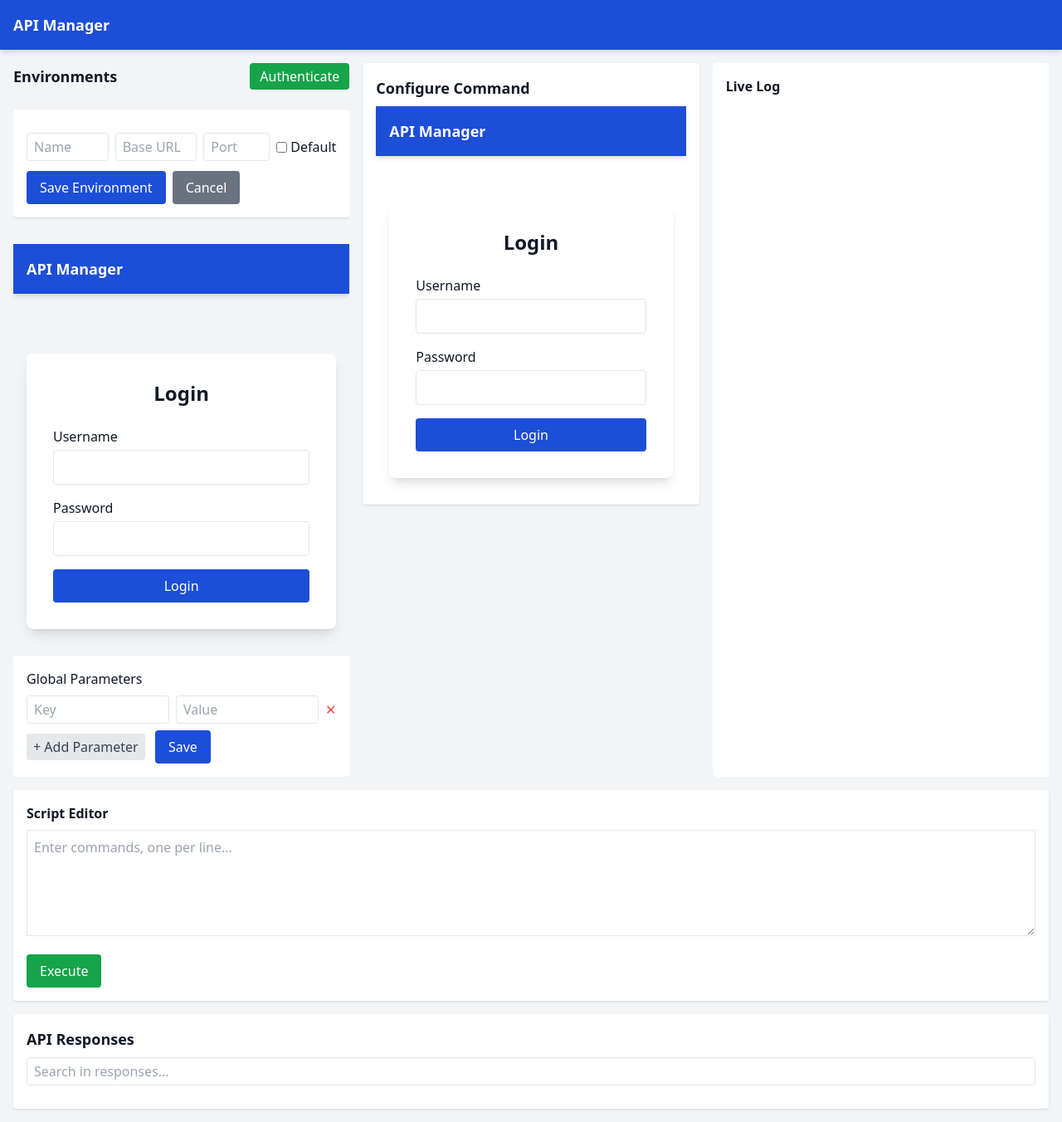
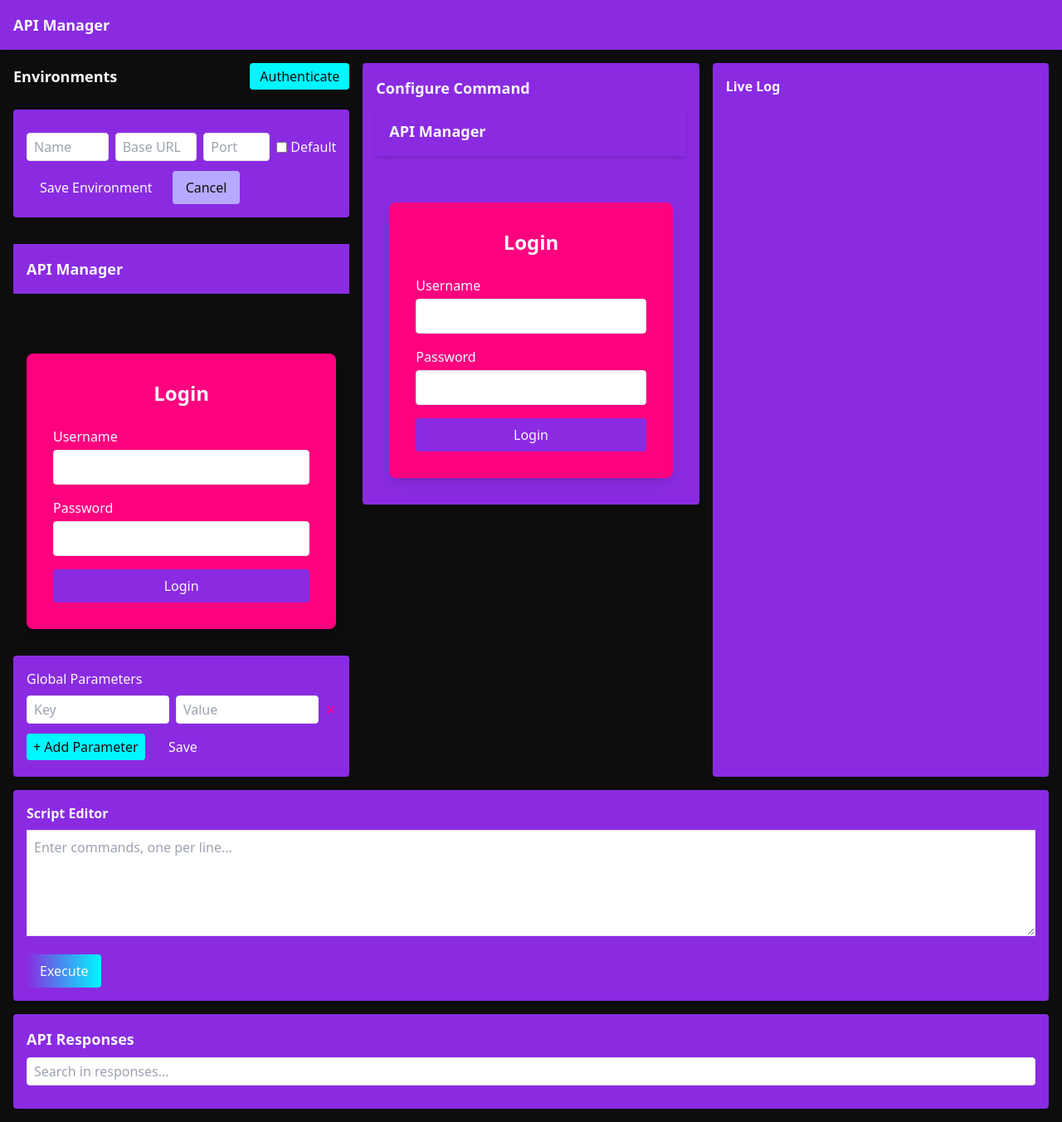
Before and after one commit to torosys/FlaskAPIManager, a Flask app: template templates/main.html in a window 1280 px wide. Shown: the whole page at 83% size. Run offline with Flask 3, Linux system fonts and the light colour scheme; the template is opened without the code that fills it, so the values that code supplies are empty; some libraries are stand-ins or nearby versions.

Commit message:
Apply new color scheme

```diff
--- a/templates/base.html
+++ b/templates/base.html
@@ -8,16 +8,41 @@
     <script src="https://cdn.tailwindcss.com"></script>
     <!-- HTMX -->
     <script src="https://unpkg.com/htmx.org@1.8.4"></script>
+    <style>
+        :root {
+            --primary: #8A2BE2;
+            --secondary: #00F7FF;
+            --background: #0D0D0D;
+            --accent: #FF007F;
+            --hover-cta: #1F51FF;
+            --text-main: #F8F8FF;
+            --subtext: #555E66;
+        }
+        .bg-primary { background-color: var(--primary); }
+        .bg-secondary { background-color: var(--secondary); }
+        .bg-accent { background-color: var(--accent); }
+        .bg-background { background-color: var(--background); }
+        .bg-edit { background-color: #B7A9FF; }
+        .bg-delete { background-color: var(--accent); }
+        .bg-update { background-color: var(--hover-cta); }
+        .gradient-execute { background-image: linear-gradient(90deg, #8A2BE2, #00F7FF); }
+        .hover-cta:hover { background-color: var(--hover-cta); }
+        .text-main { color: var(--text-main); }
+        .text-sub { color: var(--subtext); }
+        .hover-text-cta:hover { color: var(--hover-cta); }
+        .text-accent { color: var(--accent); }
+        .text-background { color: var(--background); }
+    </style>
 </head>
-<body class="bg-gray-100 text-gray-900 font-sans">
+<body class="font-sans" style="background-color: var(--background); color: var(--text-main);">
     {% block navbar %}
-    <nav class="bg-blue-700 text-white p-4 shadow-md">
+    <nav class="bg-primary text-main p-4 shadow-md">
         <div class="container mx-auto flex justify-between">
             <div class="text-lg font-semibold">API Manager</div>
             <div>
                 {% if session.username %}
                     <span class="mr-4">Logged in as {{ session.username }}</span>
-                    <a href="{{ url_for('logout') }}" class="underline hover:text-gray-200">Logout</a>
+                    <a href="{{ url_for('logout') }}" class="underline hover-text-cta">Logout</a>
                 {% endif %}
             </div>
         </div>
--- a/templates/commands_list.html
+++ b/templates/commands_list.html
@@ -2,11 +2,11 @@
   <div class="flex justify-between border-b pb-2 items-center">
     <div>
       <span class="font-semibold">{{ cmd['name'] }}</span>
-      <span class="text-sm text-gray-600">[{{ cmd['http_method'] }}] {{ cmd['endpoint'] }}</span>
+      <span class="text-sm text-sub">[{{ cmd['http_method'] }}] {{ cmd['endpoint'] }}</span>
     </div>
     <div class="space-x-2">
-      <button hx-get="/edit_command/{{ cmd['id'] }}" hx-target="#main-command-form" hx-swap="outerHTML" class="bg-yellow-500 text-white px-2 py-1 rounded hover:bg-yellow-400">Edit</button>
-      <button hx-post="/delete_command/{{ cmd['id'] }}" hx-swap="none" class="bg-red-600 text-white px-2 py-1 rounded hover:bg-red-500">Delete</button>
+      <button hx-get="/edit_command/{{ cmd['id'] }}" hx-target="#main-command-form" hx-swap="outerHTML" class="bg-edit text-background px-2 py-1 rounded hover-cta">Edit</button>
+      <button hx-post="/delete_command/{{ cmd['id'] }}" hx-swap="none" class="bg-delete text-main px-2 py-1 rounded hover-cta">Delete</button>
     </div>
   </div>
 {% endfor %}
--- a/templates/login.html
+++ b/templates/login.html
@@ -1,9 +1,9 @@
 {% extends 'base.html' %}
 {% block content %}
-<div class="max-w-md mx-auto bg-white p-8 rounded-lg shadow-lg mt-10">
+<div class="max-w-md mx-auto bg-accent p-8 rounded-lg shadow-lg mt-10">
     <h2 class="text-2xl font-semibold mb-6 text-center">Login</h2>
     {% if error %}
-        <p class="text-red-500 mb-4 text-center">{{ error }}</p>
+        <p class="text-accent mb-4 text-center">{{ error }}</p>
     {% endif %}
     <form method="post" class="space-y-4">
         <div>
@@ -14,7 +14,7 @@
             <label class="block mb-1 font-medium">Password</label>
             <input type="password" name="password" class="w-full border rounded px-3 py-2" required>
         </div>
-        <button type="submit" class="w-full bg-blue-700 text-white py-2 rounded hover:bg-blue-600">Login</button>
+        <button type="submit" class="w-full bg-primary text-main py-2 rounded hover-cta">Login</button>
     </form>
 </div>
 {% endblock %}
--- a/templates/logs.html
+++ b/templates/logs.html
@@ -1,5 +1,5 @@
 {% for entry in logs %}
-  <div class="mb-2 text-sm {% if entry.type == 'error' %}text-red-600{% else %}text-gray-800{% endif %}">
+  <div class="mb-2 text-sm {% if entry.type == 'error' %}text-accent{% else %}text-main{% endif %}">
     <pre class="whitespace-pre-wrap">{{ entry.message }}</pre>
   </div>
 {% endfor %}
--- a/templates/main.html
+++ b/templates/main.html
@@ -12,7 +12,7 @@
         hx-include="[name=auth_url]"
         hx-trigger="click"
         hx-swap="none"
-        class="bg-green-600 text-white px-3 py-1 rounded hover:bg-green-500"
+        class="bg-secondary text-background px-3 py-1 rounded hover-cta"
       >
         Authenticate
       </button>
@@ -24,7 +24,7 @@
       hx-post="/envs"
       hx-target="#envs-list"
       hx-swap="outerHTML"
-      class="bg-white p-4 rounded shadow space-y-3"
+      class="bg-primary text-main p-4 rounded shadow space-y-3"
     >
       <input type="hidden" name="env_id" id="env_id">
       <div class="flex space-x-2 items-center flex-wrap">
@@ -64,14 +64,14 @@
       <div class="flex space-x-2 mt-2">
         <button
           type="submit"
-          class="bg-blue-700 text-white px-4 py-2 rounded hover:bg-blue-600"
+          class="bg-primary text-main px-4 py-2 rounded hover-cta"
         >
           Save Environment
         </button>
         <button
           type="button"
           id="reset-env-form"
-          class="bg-gray-500 text-white px-4 py-2 rounded hover:bg-gray-400"
+          class="bg-edit text-background px-4 py-2 rounded hover-cta"
         >
           Cancel
         </button>
@@ -88,7 +88,7 @@
     <div id="envs-list"></div>
 
     <!-- Global Scope Parameters -->
-    <div class="bg-white p-4 rounded shadow">
+    <div class="bg-primary text-main p-4 rounded shadow">
       <h4 class="font-medium mb-2">Global Parameters</h4>
       <form
         hx-post="/save_globals"
@@ -124,7 +124,7 @@
               <button
                 type="button"
                 onclick="document.getElementById('gp-field-{{ idx }}').remove();"
-                class="text-red-500 hover:text-red-700"
+                class="text-accent hover-text-cta"
               >
                 ✕
               </button>
@@ -151,7 +151,7 @@
             <button
               type="button"
               onclick="document.getElementById('gp-field-{{ idx }}').remove();"
-              class="text-red-500 hover:text-red-700"
+              class="text-accent hover-text-cta"
             >
               ✕
             </button>
@@ -160,13 +160,13 @@
         <button
           type="button"
           id="add-gparam"
-          class="bg-gray-200 text-gray-700 px-2 py-1 rounded hover:bg-gray-300"
+          class="bg-secondary text-background px-2 py-1 rounded hover-cta"
         >
           + Add Parameter
         </button>
         <button
           type="submit"
-          class="bg-blue-700 text-white px-4 py-2 rounded hover:bg-blue-600 ml-2"
+          class="bg-primary text-main px-4 py-2 rounded hover-cta ml-2"
         >
           Save
         </button>
@@ -199,7 +199,7 @@
             <button
               type="button"
               onclick="document.getElementById('gp-field-${gpCount}').remove();"
-              class="text-red-500 hover:text-red-700"
+              class="text-accent hover-text-cta"
             >
               ✕
             </button>
@@ -217,7 +217,7 @@
 
   <!-- Center Pane: Command Config Form -->
   <div class="col-span-1 md:col-span-1">
-    <div class="bg-white p-4 rounded shadow mb-4">
+    <div class="bg-primary text-main p-4 rounded shadow mb-4">
       <h3 class="text-lg font-semibold mb-2">Configure Command</h3>
       <div hx-get="/commands?form_only=1" hx-trigger="load" hx-target="#main-command-form" hx-swap="outerHTML"></div>
       <div id="main-command-form"></div>
@@ -226,7 +226,7 @@
 
   <!-- Right Pane: Live Log -->
   <div class="col-span-1 flex flex-col space-y-4 overflow-auto">
-    <div class="bg-white p-4 rounded shadow flex-1 overflow-auto">
+    <div class="bg-primary text-main p-4 rounded shadow flex-1 overflow-auto">
       <h3 class="font-semibold mb-2">Live Log</h3>
       <div id="log-section" class="h-full overflow-auto"></div>
     </div>
@@ -235,12 +235,12 @@
 
 <!-- Bottom Pane: Script Editor and API Responses spanning full width -->
 <div class="mt-4 space-y-4">
-  <div class="bg-white p-4 rounded shadow">
+  <div class="bg-primary text-main p-4 rounded shadow">
     <h3 class="font-semibold mb-2">Script Editor</h3>
     <textarea id="script" name="script" class="border w-full h-32 p-2 mb-4" placeholder="Enter commands, one per line..."></textarea>
-    <button id="run-btn" class="bg-green-600 text-white px-4 py-2 rounded hover:bg-green-500" hx-post="/execute" hx-include="#script" hx-target="#log-section" hx-swap="innerHTML">Execute</button>
+    <button id="run-btn" class="gradient-execute text-main px-4 py-2 rounded hover-cta" hx-post="/execute" hx-include="#script" hx-target="#log-section" hx-swap="innerHTML">Execute</button>
   </div>
-  <div class="bg-white p-4 rounded shadow">
+  <div class="bg-primary text-main p-4 rounded shadow">
     <h3 class="text-lg font-semibold mb-2">API Responses</h3>
     <input type="text" id="search-input" placeholder="Search in responses..." class="w-full border rounded px-2 py-1 mb-3">
     <div id="results-container" class="space-y-4"></div>
@@ -269,7 +269,7 @@
     data.forEach(item => {
       const div = document.createElement('div');
       div.className = 'border p-2 rounded';
-      div.innerHTML = `<h4 class='font-medium'>${item.command}:</h4><pre class='bg-gray-100 p-2 rounded'>${JSON.stringify(item.response, null, 2)}</pre>`;
+      div.innerHTML = `<h4 class='font-medium'>${item.command}:</h4><pre class='bg-background p-2 rounded'>${JSON.stringify(item.response, null, 2)}</pre>`;
       container.appendChild(div);
     });
   }
```
Also changed, not shown: templates/commands.html (+10 -10 lines), templates/commands_form.html (+10 -10 lines), templates/edit_command.html (+11 -11 lines), templates/envs.html (+10 -10 lines), templates/envs_list.html (+4 -4 lines).
